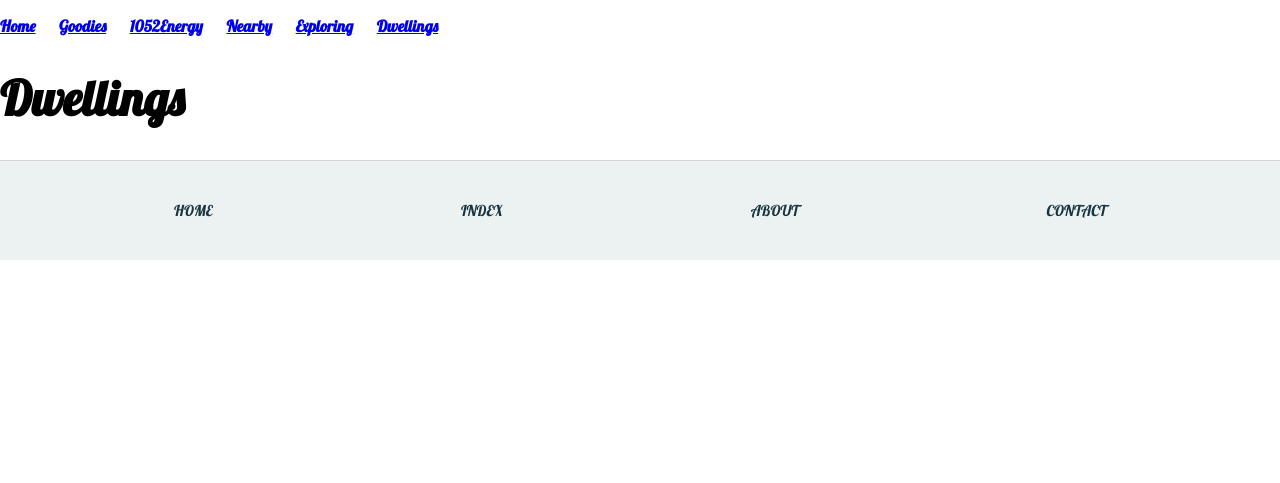
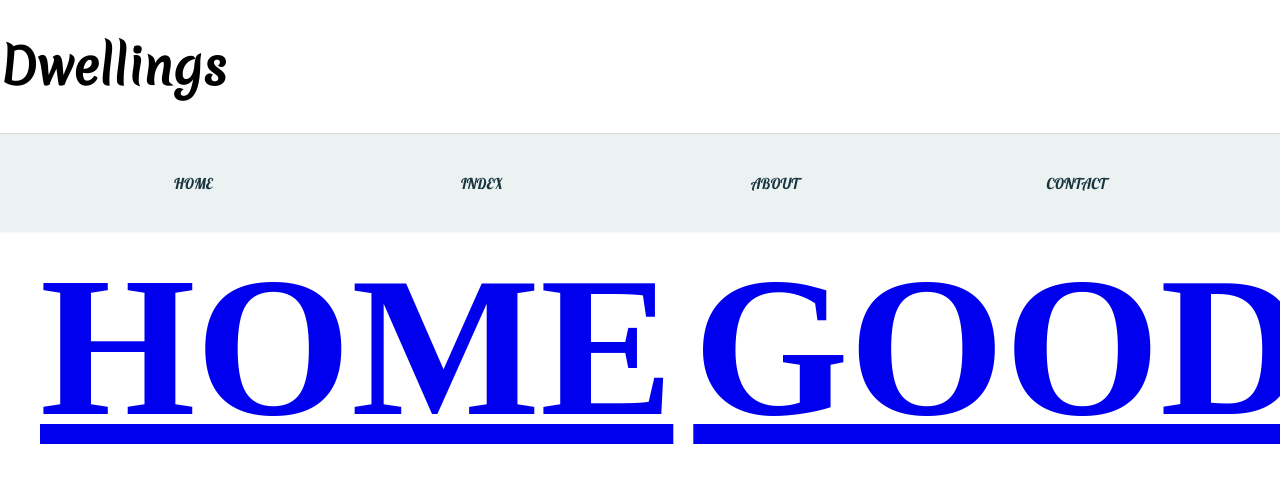
Before and after one commit to Squishy-Penguin/Squishy-Penguin.github.io, a Jekyll site: the page built from dwellings/index.html, in a window 1280 px wide. Shown: the top 483 px of the page. Built offline with Jekyll 4.4.1, drawn with Linux system fonts in a browser that asks for light colours; some web fonts are replaced.

Commit message:
Update main.css

```diff
--- a/css/main.css
+++ b/css/main.css
@@ -146,7 +146,7 @@
 /*-------------------------Header----------------------------------------------------------------------------------*/
 /*-----------------------------------------------------------------------------------------------------------------*/
 
-header{
+.header-site{
     background-color: #ebf2f1;
     border-top: 1px solid #d5d5d5;
     /*top padding = 25px, right and left = 50px, bottom = 25px*/
@@ -154,23 +154,37 @@
     color:white;
 }
 
-header title{
+.header-site title{
     text-align: center;
-    font-size:200px;
     font-family: 'Merienda', cursive;
+    font-size:300px;
 }
 
 nav ul{
-    font-family:'Lobster', 'serif';
-    padding: 0px;
+    display: grid;
+    grid-template-columns: auto auto auto auto auto auto;
+    grid-gap: 5 px;
     list-style: none;
+    position: fixed;
+
+    font-family: 'Overlock SC', cursive;
+    font-size:200px;
+
     font-weight: bold;
+    text-transform:uppercase;
+    color:#383838;
+    background:rgba(255,255,255,0.7);
 }
+
 nav ul li{
+    text-align: center;
     display: inline;
     margin-right: 20px;
 }
 
+nav ul li:hover{
+    background:rgba(255,255,255,1);
+}
 
 /*-----------------------------------------------------------------------------------------------------------------*/
 /*-------------------------Post Index----------------------------------------------------------------------------*/
@@ -329,23 +343,23 @@
 
 /*Formatting links:*/
 a.linkbutton:link, a.linkbutton:visited {
-    font-family: 'Lobster', cursive;
+    font-family: 'Merienda', cursive;
     color: #015249;
 }
 a.linkbutton:hover a.linkbutton:active {
-    font-family: 'Lobster', cursive;
+    font-family: 'Merienda', cursive;
     color: #fff;
     background: #015249;
 }
 
 a.linkregular: link{
-    font-family: 'Lobster', cursive;
+    font-family: 'Merienda', cursive;
     color: #015249;
 }
 
 a.linkregular:hover{
     color: #015249;
-    font-family: 'Lobster', cursive;
+    font-family: 'Merienda', cursive;
     text-decoration: underline;
 }
 a.linkregular:visited{
@@ -355,8 +369,7 @@
 
 h1 {
     font-size: 3em;
-    font-family: 'Lobster', cursive;
-}
+    font-family: 'Merienda', cursive;
 p {
     font-size: 1.5em;
     font-family: 'Lato', sans-serif;
```
